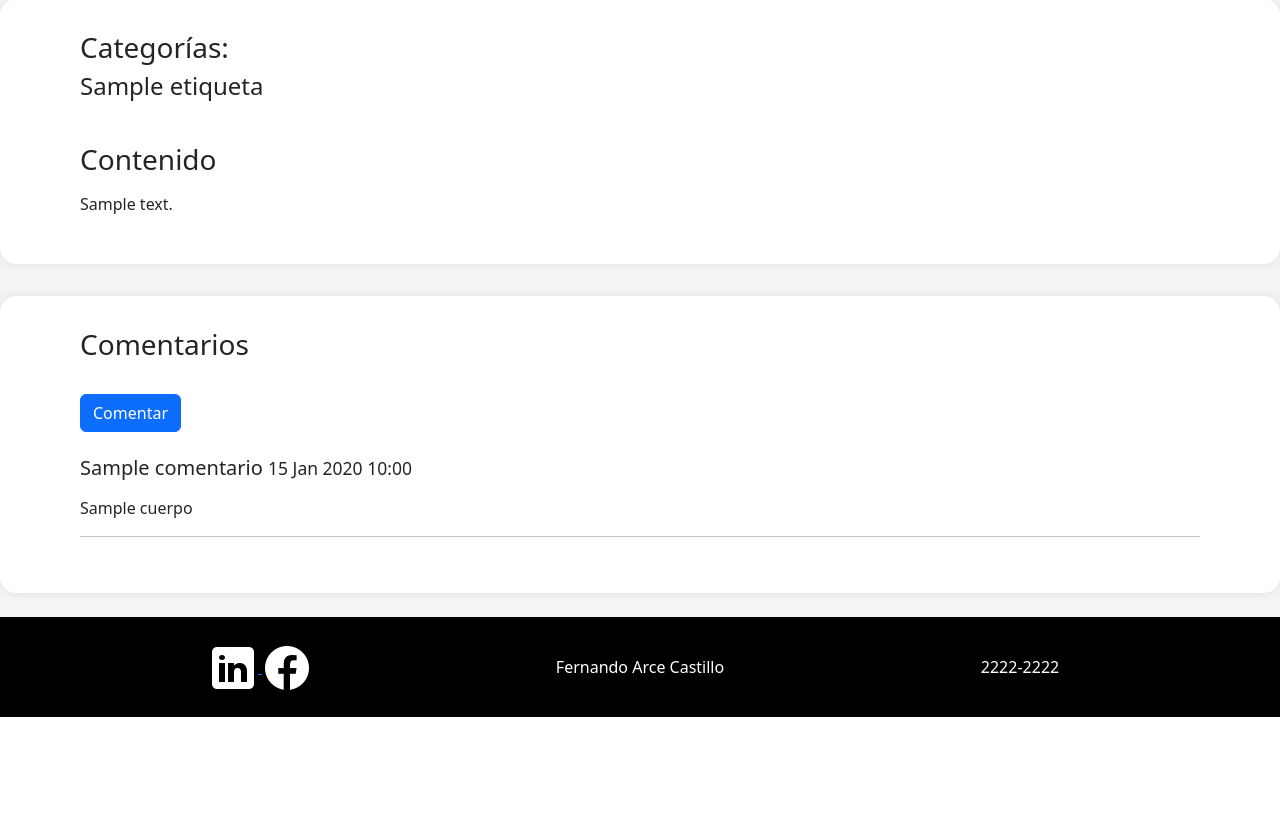
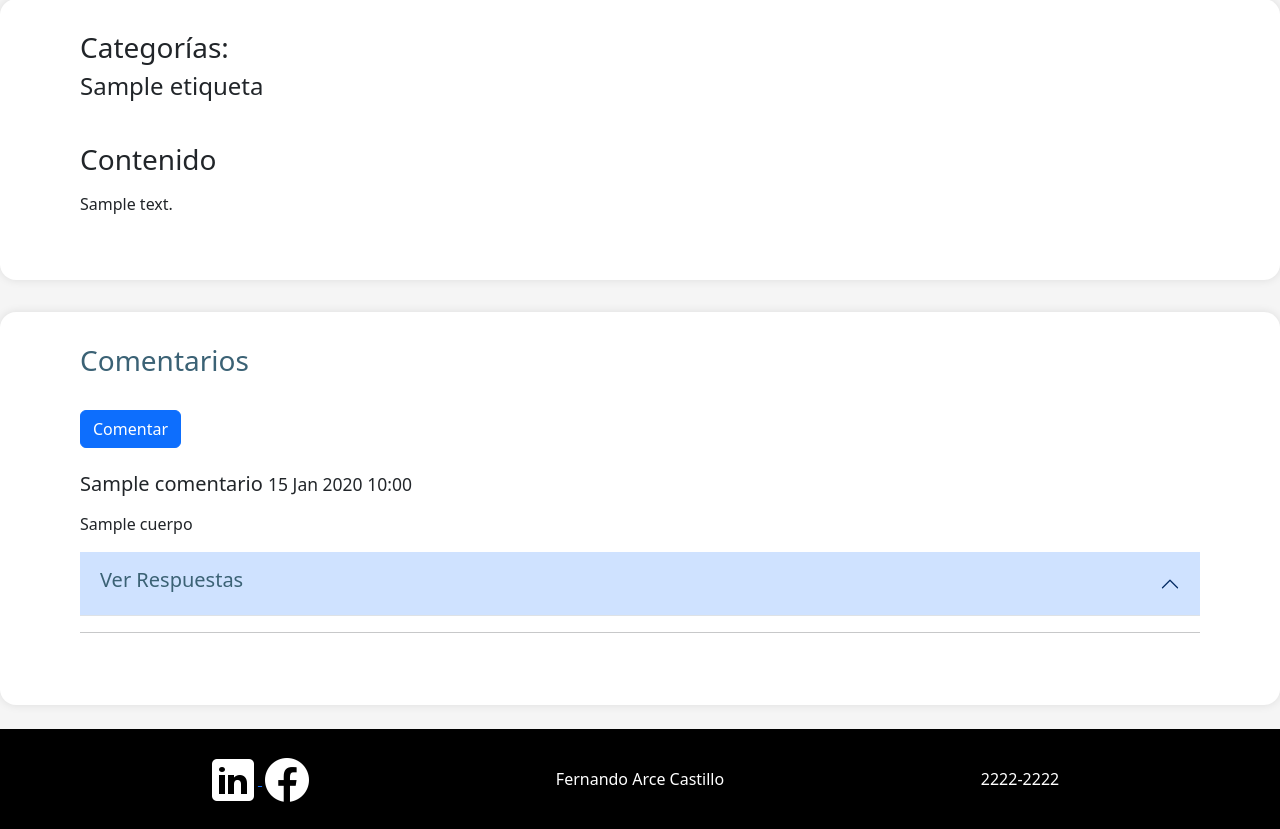
Before and after one commit to FerAC/Repositorio_Desarrollo_Web, a Django app: template tareaDjango/blog_personal/sitio_personal/templates/sitio_personal/detalle_articulo.html in a window 1280 px wide. Shown: the part 351-1180 px from the top of the page. Before the commit the page ends 1068 px from the top, so only its background shows below. Run offline with Django 4.2, Linux system fonts and the light colour scheme; the template is opened without the code that fills it: most values are stand-ins (such as "Sample title", 1, 10 or a date in 2020); parts of the project's set-up code (start-up, migrations or seed data) failed here and were passed over; some libraries are stand-ins or nearby versions.

Commit message:
Se agregan respuestas a los comentarios

```diff
--- a/tareaDjango/blog_personal/sitio_personal/static/css/styles.css
+++ b/tareaDjango/blog_personal/sitio_personal/static/css/styles.css
@@ -193,7 +193,12 @@ body{
     padding-right: 5rem;
     padding-top: 2rem;
     padding-bottom: 2rem;
+    padding-bottom: 3rem;
     margin-top: 2rem;
     border-radius: 1rem;
     box-shadow: 0px 0px 10px rgba(0, 0, 0, 0.1);
 }
+
+.respuestas{
+    margin-left: 3rem;
+}
--- a/tareaDjango/blog_personal/sitio_personal/templates/sitio_personal/detalle_articulo.html
+++ b/tareaDjango/blog_personal/sitio_personal/templates/sitio_personal/detalle_articulo.html
@@ -50,7 +50,7 @@
 </div>
 
 <div class="container-xxl articulo_completo">
-    <h3>Comentarios</h3>
+    <h3 style="color: #3B6275;">Comentarios</h3>
     <button type="button" class="btn btn-primary mt-4 mb-4" data-bs-toggle="modal" data-bs-target="#comentarioModal">
         Comentar
     </button>
@@ -59,6 +59,31 @@
             <div class="comentario">
                 <h5>{{ comentario.nombre }} <small>{{ comentario.fecha|date:"d M Y H:i" }}</small></h4>
                 <p>{{ comentario.cuerpo|linebreaks }}</p>
+                {% if comentario.respuestas.all %}
+                <div class="accordion accordion-flush" id="accordionExample">
+                    <div class="accordion-item">
+                        <h2 class="accordion-header">
+                            <button class="accordion-button" type="button" data-bs-toggle="collapse" data-bs-target="#collapseOne" aria-expanded="false" aria-controls="collapseOne">
+                                <h5 style="color: #3B6275;"> Ver Respuestas </h5>
+                            </button>
+                        </h2>
+                        <div id="collapseOne" class="accordion-collapse collapse" data-bs-parent="#accordionExample">
+                            <div class="accordion-body">
+                                <h5 style="color: #3B6275;"> Respuestas </h5>
+                                <div class="respuestas">
+                                    {% for respuesta in comentario.respuestas.all %}
+                                    <div class="respuesta">
+                                        <h5>{{ respuesta.nombre }} <small>{{ respuesta.fecha|date:"d M Y H:i" }}</small></h5>
+                                        <p>{{ respuesta.cuerpo|linebreaks }}</p>
+                                    </div>
+                                    {% endfor %}
+                                </div>
+                            </div>
+                        </div>
+                    </div>
+                </div>
+
+                {% endif %}
             </div>
             <hr>
         {% empty %}
--- a/tareaDjango/blog_personal/sitio_personal/views.py
+++ b/tareaDjango/blog_personal/sitio_personal/views.py
@@ -171,7 +171,7 @@ def contact_success(request):
 
 def detalle_articulo(request, articulo_id):
     articulo = get_object_or_404(Articulo, id=articulo_id)
-    comentarios = articulo.comentarios.order_by('-fecha')
+    comentarios = articulo.comentarios.order_by('-fecha').filter(es_respuesta = False)
 
     if request.method == 'POST':
         form = ComentarioForm(request.POST)
```
Also changed, not shown: tareaDjango/blog_personal/sitio_personal/admin.py (+13 -0 lines), tareaDjango/blog_personal/sitio_personal/models.py (+9 -1 lines), tareaDjango/blog_personal/db.sqlite3, tareaDjango/blog_personal/sitio_personal/migrations/0005_alter_comentario_options_comentario_parent_and_more.py (added), tareaDjango/blog_personal/sitio_personal/migrations/0006_comentario_es_respuesta.py (added).
